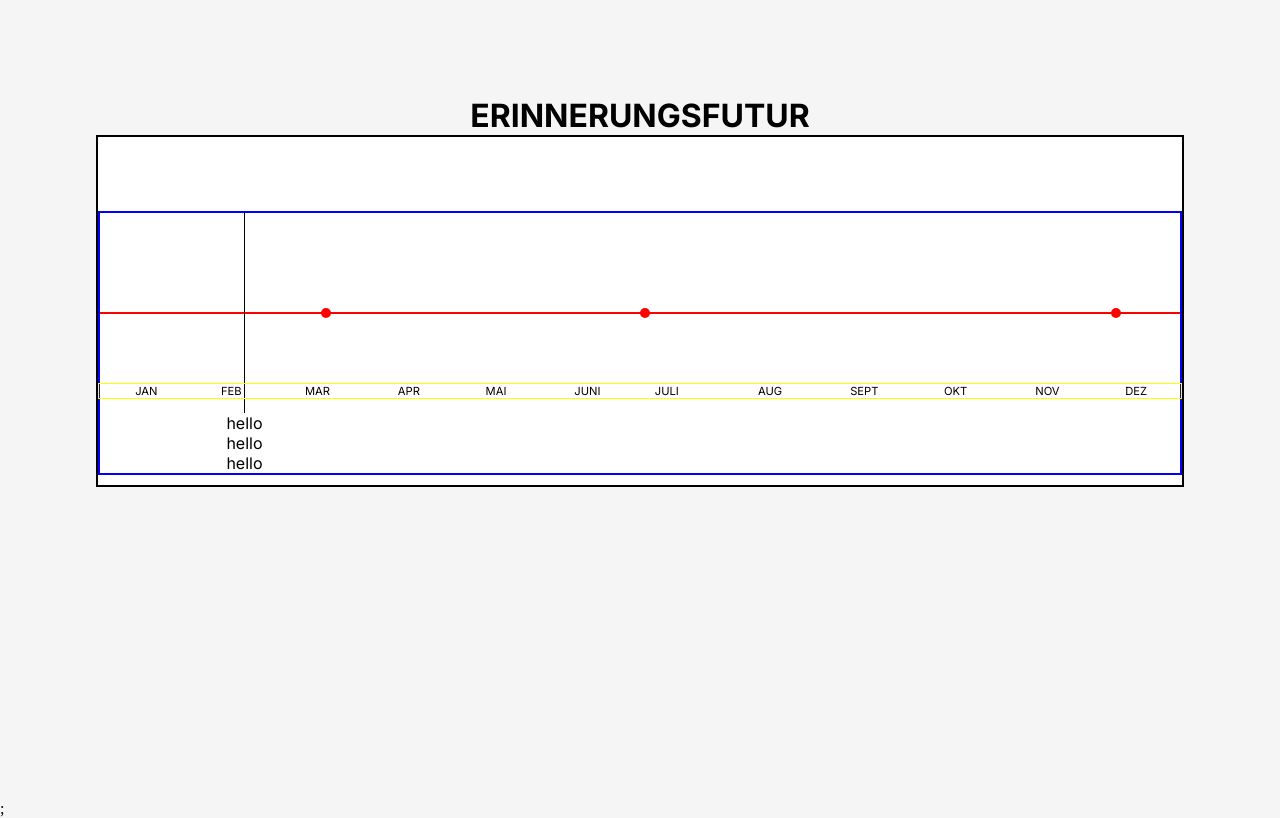
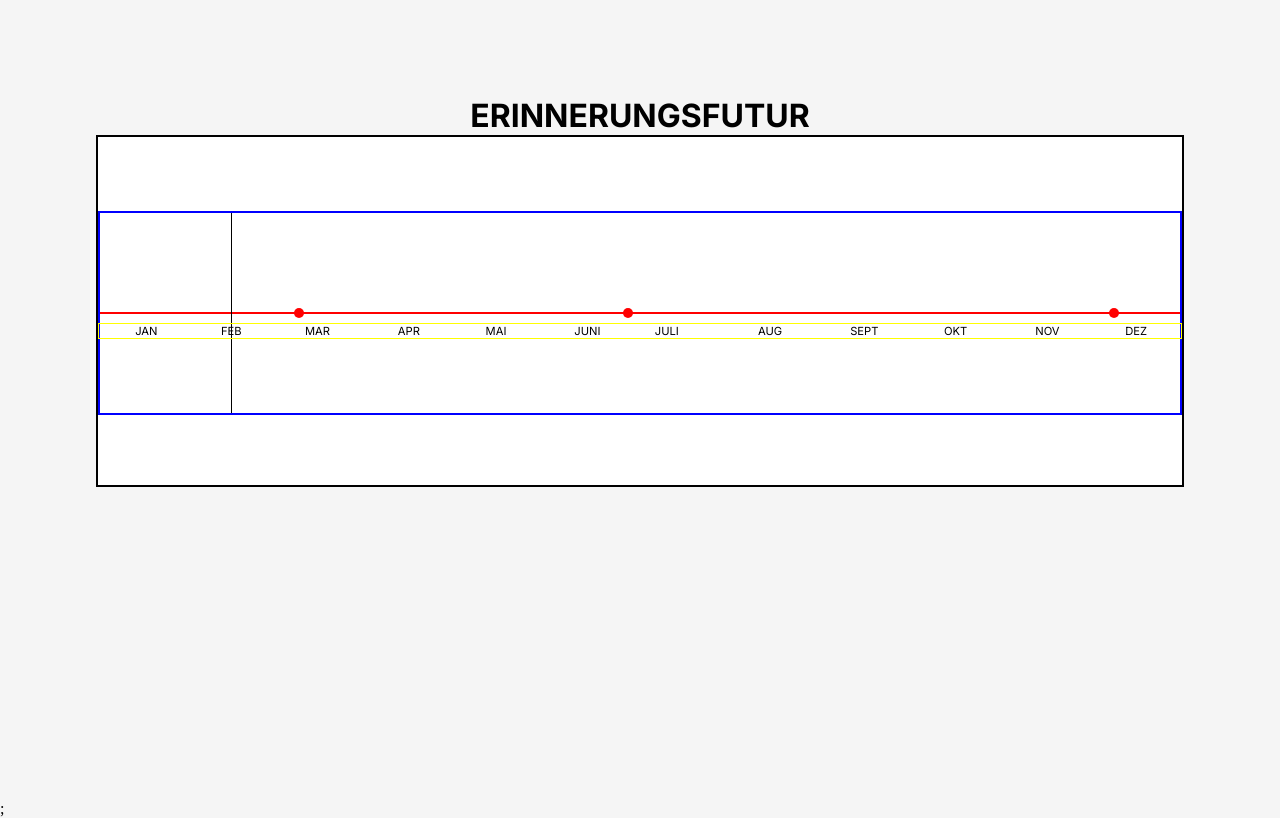
Before and after one commit to TS-Severin/erinnerungsfutur, a Next.js app: page / in a window 1280 px wide. Built offline with nearby package versions, Linux system fonts and the light colour scheme.

Commit message:
update branch

```diff
--- a/src/components/TimelineDot/TimelineDot.js
+++ b/src/components/TimelineDot/TimelineDot.js
@@ -18,7 +18,7 @@ export default function TimelineDot({ id, date, color, slug }) {
   return (
     <>
         <StyledTimelineAxis/>
-        <StyledTodayAxisElement>hello
+        <StyledTodayAxisElement>
         </StyledTodayAxisElement>
         <StyledTimelineDot key={id}
         dayoftheyear={dayOfTheYear}
```
